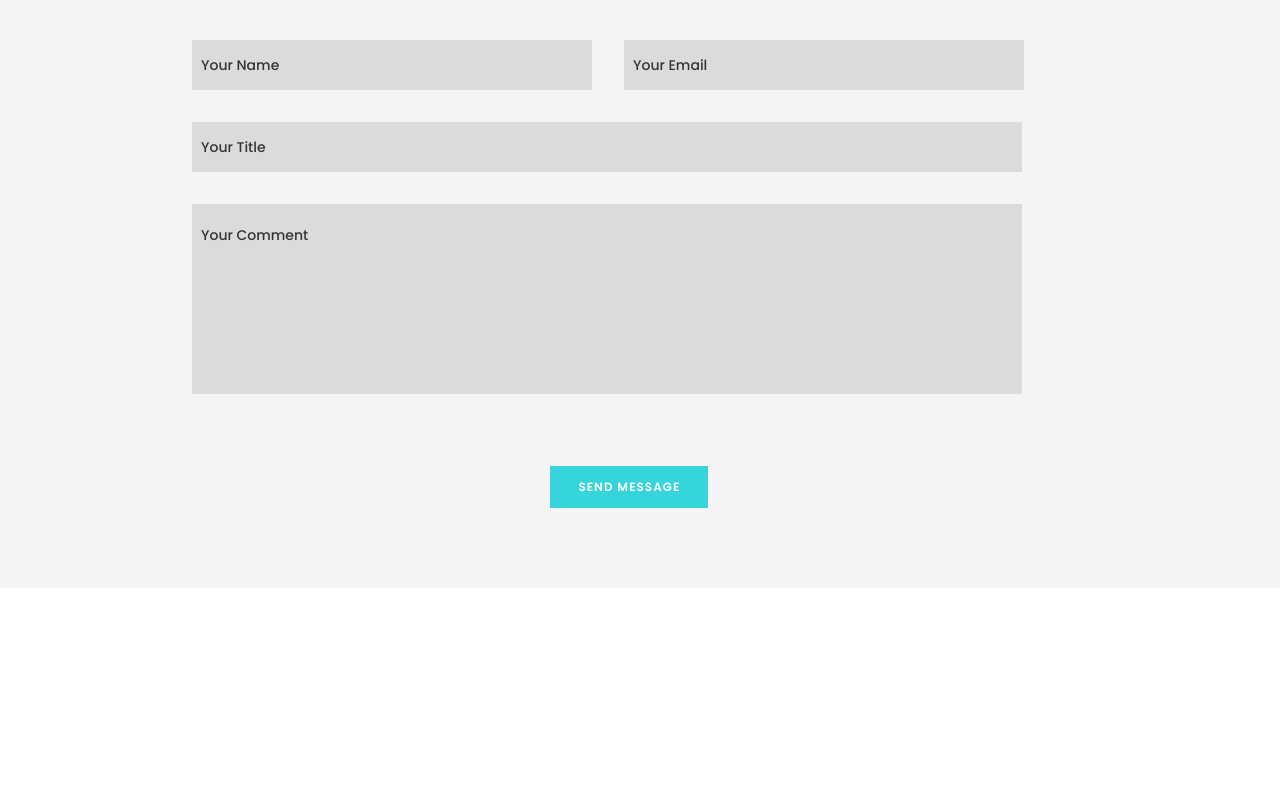
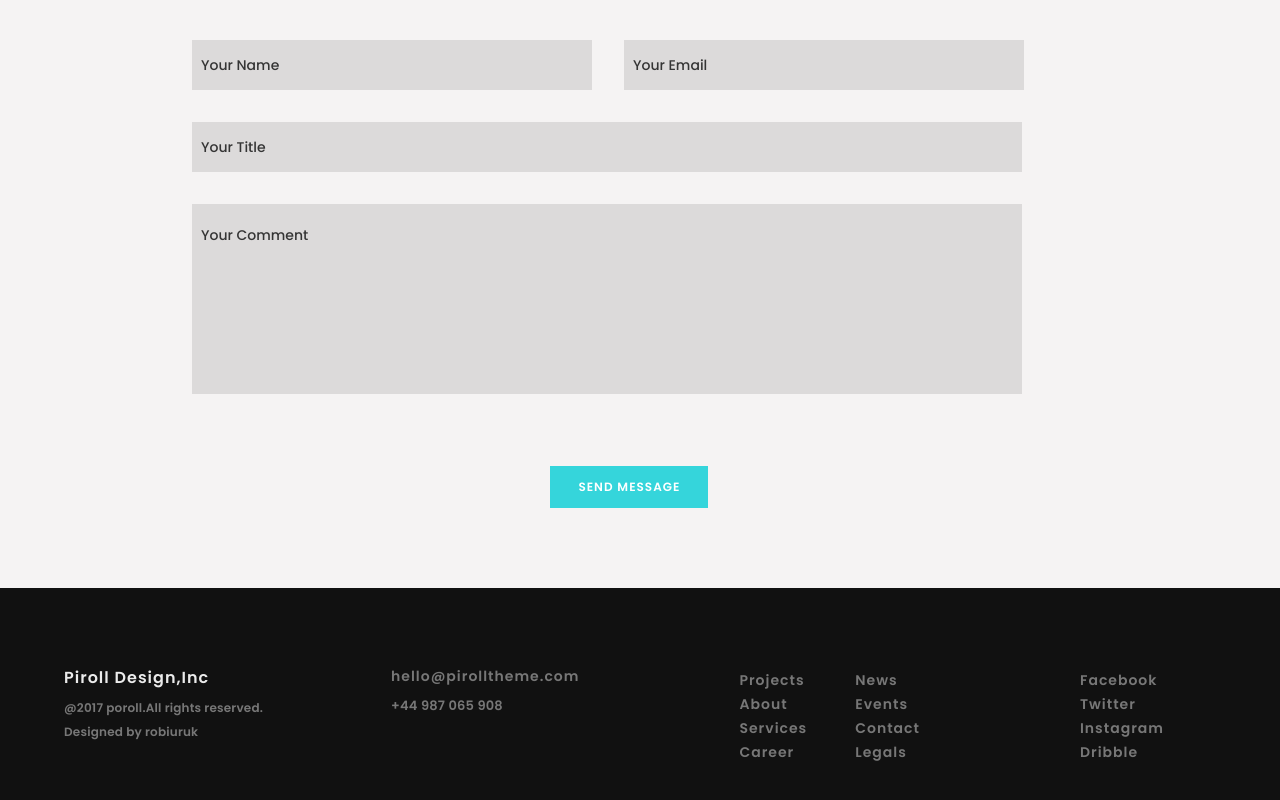
Before and after one commit to TamannaAfroz2666/Test, a React (Create React App) app: page / in a window 1280 px wide. Shown: the part 4089-4889 px from the top of the page. Before the commit the page ends 4677 px from the top, so only its background shows below. Built offline with nearby package versions, Linux system fonts and the light colour scheme.

Commit message:
footer page done

```diff
--- /dev/null
+++ b/src/Layout/Footer/Footer.css
@@ -0,0 +1,87 @@
+@import url('https://fonts.googleapis.com/css2?family=Poppins:ital,wght@0,100;0,200;0,300;0,400;0,500;0,600;0,700;0,800;0,900;1,100;1,200;1,300;1,400;1,500;1,600;1,700;1,800;1,900&display=swap');
+*{
+    margin: 0;
+    padding: 0;
+    box-sizing: border-box;
+}
+.footerContainer{
+    height: 100%;
+    width: 100%;
+    background-color: #111;
+    padding: 0 0 4rem 0;
+}
+.footerSections{
+    width: 90%;
+    margin: auto;
+}
+.footerContent{
+    display: flex;
+    gap: 8rem;
+    /* justify-content: space-between; */
+}
+.companyName .companyNameTitle{
+    font-size: 16px;
+    font-weight: 600;
+    padding: 5rem 0 0rem 0;
+    font-family: "Poppins", sans-serif;
+    font-style: normal;
+    color: #ffffffea;
+    letter-spacing: 1px;
+}
+.companyName .footerTitle{
+    font-size: 12px;
+    font-weight: 600;
+    padding: 0rem 0 .5rem 0;
+    font-family: "Poppins";
+    font-style: normal;
+    color: #ffffff6e;
+    letter-spacing: .2px;
+
+}
+
+/* email section  */
+ .pirollEmail{
+    font-size: 14px;
+    font-weight: 600;
+    padding: 5rem 0 0rem 0;
+    font-family: "Poppins", sans-serif;
+    font-style: normal;
+    color: #ffffff6e;
+    letter-spacing: 1px;
+
+}
+.mobileFooter{
+    font-size: 13px;
+    font-weight: 600;
+    padding: 0rem 0 .5rem 0;
+    font-family: "Poppins";
+    font-style: normal;
+    color: #ffffff6e;
+    letter-spacing: .2px;
+
+}
+.projectDetails{
+    padding: 5rem 0 0rem 0;
+    display: flex;
+    gap: 1rem;
+
+}
+.listFooter{
+    list-style: none;
+}
+.listFooter a{
+    text-decoration: none;
+}
+.listFooter .footerListTitle{
+    font-size: 14px;
+    font-weight: 600;
+    font-family: "Poppins";
+    font-style: normal;
+    color: #ffffff6e;
+    letter-spacing: 1px;
+
+}
+.socialMedia{
+    padding: 5rem 0 0rem 0;
+
+}
--- /dev/null
+++ b/src/Layout/Footer/Footer.js
@@ -0,0 +1,80 @@
+import React from 'react';
+import './Footer.css';
+import { Link } from 'react-router-dom';
+
+const Footer = () => {
+    return (
+        <div className='footerContainer'>
+            <div className="footerSections">
+                <div className="footerContent">
+                    <div className="companyName">
+                        <h3 className='companyNameTitle'>Piroll Design,Inc</h3>
+                        <span className='footerTitle'>@2017 poroll.All rights reserved. <br />Designed by robiuruk </span>
+                    </div>
+                    <div className="companyEmailSec">
+                        <h5 className='pirollEmail'>hello@pirolltheme.com</h5>
+                        <span className='mobileFooter'>+44 987 065 908</span>
+
+                    </div>
+                    <div className="projectDetails">
+                        <div className="projectContent">
+                            <ul>
+                                <li className='listFooter'>
+                                    <Link className='footerListTitle' to='/projects'>Projects</Link>
+                                </li>
+                                <li className='listFooter'>
+                                    <Link className='footerListTitle' to='/about'>About</Link>
+                                </li>
+                                <li className='listFooter'>
+                                    <Link className='footerListTitle' to='/service'>Services</Link>
+                                </li>
+                                <li className='listFooter'>
+                                    <Link className='footerListTitle' to='/career'>Career</Link>
+                                </li>
+                            </ul>
+                        </div>
+                        <div className="projectContent">
+                            <ul>
+                                <li className='listFooter'>
+                                    <Link className='footerListTitle' to='/news'>News</Link>
+                                </li>
+                                <li className='listFooter'>
+                                    <Link className='footerListTitle' to='/events'>Events</Link>
+                                </li>
+                                <li className='listFooter'>
+                                    <Link className='footerListTitle' to='/contact'>Contact</Link>
+                                </li>
+                                <li className='listFooter'>
+                                    <Link className='footerListTitle' to='/legals'>Legals</Link>
+                                </li>
+                            </ul>
+                        </div>
+
+                    </div>
+                    <div className="socialMedia">
+                        <ul>
+                            <li className='listFooter'>
+                                <Link className='footerListTitle' to='/facebook'>Facebook</Link>
+                            </li>
+                            <li className='listFooter'>
+                                <Link className='footerListTitle' to='/twitter'>Twitter</Link>
+                            </li>
+                            <li className='listFooter'>
+                                <Link className='footerListTitle' to='/instagram'>Instagram</Link>
+                            </li>
+                            <li className='listFooter'>
+                                <Link className='footerListTitle' to='/dribble'>Dribble</Link>
+                            </li>
+                        </ul>
+
+
+                    </div>
+                </div>
+
+            </div>
+
+        </div>
+    );
+};
+
+export default Footer;
--- a/src/Layout/Main.js
+++ b/src/Layout/Main.js
@@ -7,6 +7,7 @@ import Process from '../components/Process/Process';
 import Service from '../components/Service/Service';
 import Testimonials from '../components/Testimonials/Testimonials';
 import Contact from '../components/Contact/Contact'
+import Footer from './Footer/Footer';
 
 const Main = () => {
     return (
@@ -24,6 +25,7 @@ const Main = () => {
                     <Contact></Contact>
 
                 </div>
+                <Footer></Footer>
             </div>
 
         </div>
```
